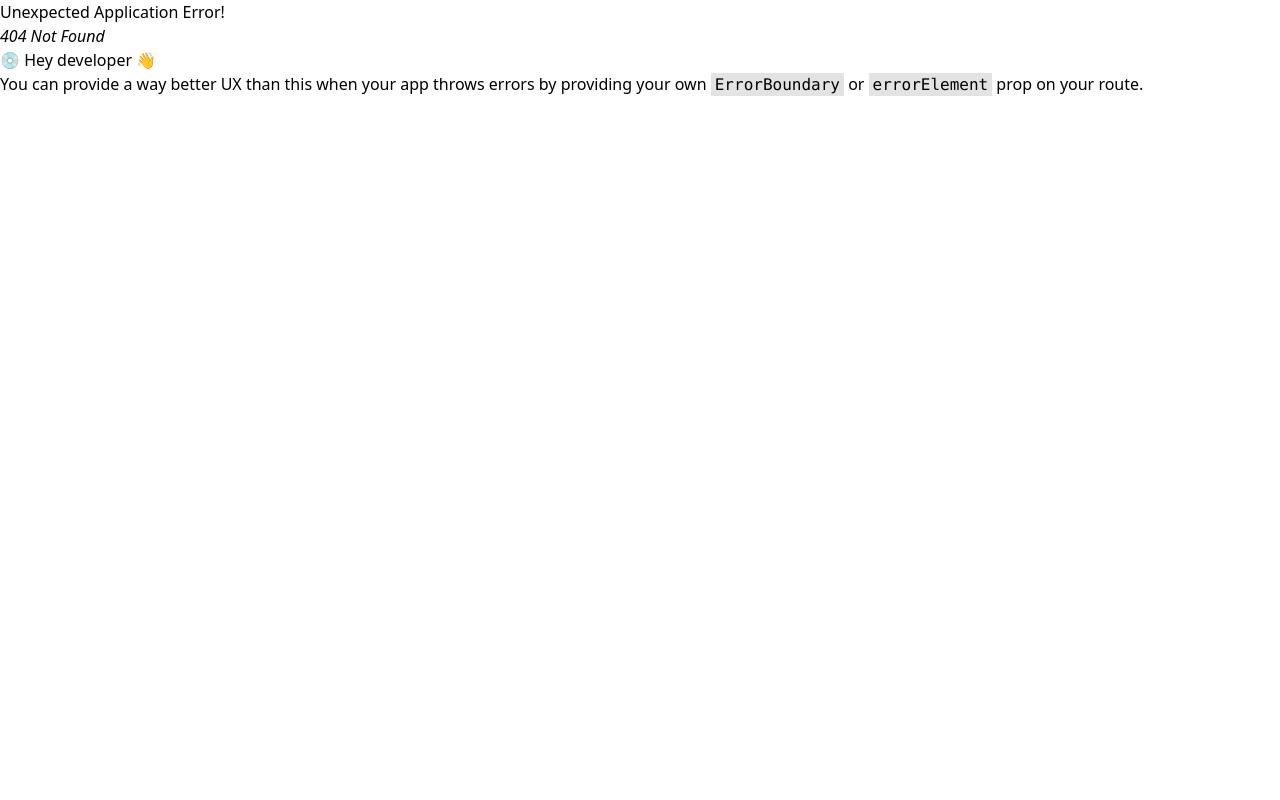
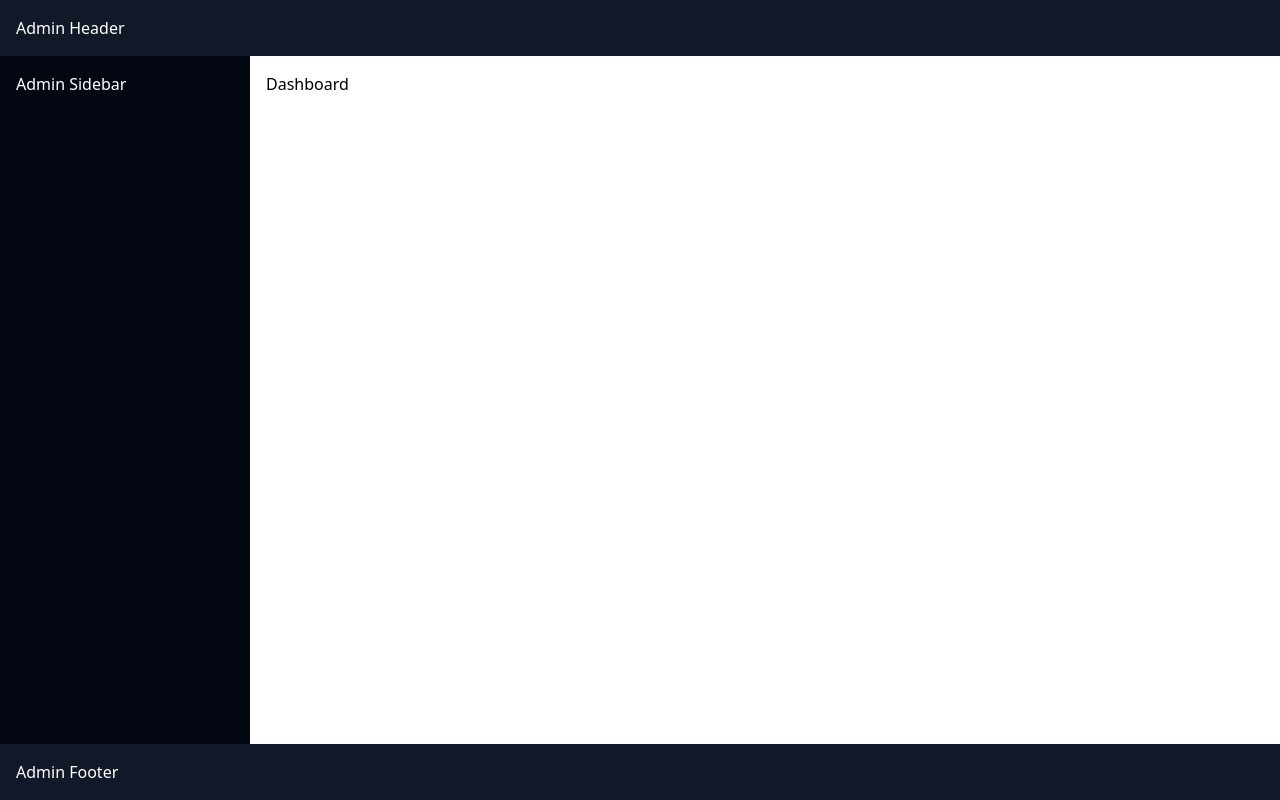
Before and after one commit to Hayyanshaikh/shop, a React (Vite) app in the folder client/: page /admin in a window 1280 px wide. Before the commit this address had no page. Built offline with nearby package versions, Linux system fonts and the light colour scheme.

Commit message:
Create Dashboard Layout

```diff
--- /dev/null
+++ b/client/src/admin/AdminLayout.jsx
@@ -0,0 +1,22 @@
+import React from 'react'
+import { Outlet } from 'react-router-dom';
+import Header from './components/Header.jsx'
+import Footer from './components/Footer.jsx'
+import Sidebar from './components/Sidebar.jsx'
+
+const AdminLayout = () => {
+	return (
+		<>
+			<Header/>
+			<div className="admin_main flex flex-grow">
+				<Sidebar/>
+				<main className="admin_content flex-1 p-4 bg-white">
+					<Outlet/>
+				</main>
+			</div>
+			<Footer/>
+		</>
+	)
+}
+
+export default AdminLayout
--- /dev/null
+++ b/client/src/admin/components/Footer.jsx
@@ -0,0 +1,11 @@
+import React from 'react'
+
+const Footer = () => {
+	return (
+		<div className="admin_footer bg-gray-900 text-white p-4">
+			Admin Footer
+		</div>
+	)
+}
+
+export default Footer
--- /dev/null
+++ b/client/src/admin/components/Header.jsx
@@ -0,0 +1,11 @@
+import React from 'react'
+
+const Header = () => {
+	return (
+		<div className="admin_header bg-gray-900 text-white p-4">
+			Admin Header
+		</div>
+	)
+}
+
+export default Header
--- /dev/null
+++ b/client/src/admin/components/Sidebar.jsx
@@ -0,0 +1,11 @@
+import React from 'react'
+
+const Sidebar = () => {
+	return (
+		<div className="admin_sidebar bg-gray-950 text-white p-4 flex-grow-0 flex-shrink-0 w-[250px] flex-[250px] fixed top-0 h-full  md:h-auto md:self-stretch md:relative">
+			Admin Sidebar
+		</div>
+	)
+}
+
+export default Sidebar
--- /dev/null
+++ b/client/src/admin/pages/Dashboard.jsx
@@ -0,0 +1,11 @@
+import React from 'react'
+
+const Dashboard = () => {
+	return (
+		<div>
+			Dashboard
+		</div>
+	)
+}
+
+export default Dashboard
--- a/client/src/routes/routes.jsx
+++ b/client/src/routes/routes.jsx
@@ -9,6 +9,8 @@ import UserProfile from '../theme/pages/UserProfile.jsx';
 import Login from '../theme/pages/Login.jsx';
 import Signup from '../theme/pages/Signup.jsx';
 import ThemeLayout from '../theme/ThemeLayout.jsx';
+import AdminLayout from '../admin/AdminLayout.jsx';
+import Dashboard from '../admin/pages/Dashboard.jsx';
 
 const routes = [
   {
@@ -51,9 +53,18 @@ const routes = [
         path: 'signup',
         element: <Signup />,
       },
-
     ],
   },
+  {
+    path:'admin',
+    element: <AdminLayout />,
+    children:[
+      {
+        index: true,
+        element: <Dashboard />,
+      }
+    ]
+  }
 ];
 
 export default routes;
--- a/client/src/store/slices/AuthSlice.js
+++ b/client/src/store/slices/AuthSlice.js
@@ -3,7 +3,7 @@ import { registerUser, loginUser } from '../actions/authActions.js'
 
 const initialState = {
   user: null,
-  auth: false,
+  auth: true,
 };
 
 export const AuthSlice = createSlice({
--- a/client/src/theme/pages/Home.jsx
+++ b/client/src/theme/pages/Home.jsx
@@ -3,14 +3,12 @@ import Button from '../../components/Button.jsx';
 import Alert from '../../components/Alert.jsx';
 import ProductCard_v1 from '../components/ProductCard_v1.jsx';
 import ProductCard_v2 from '../components/ProductCard_v2.jsx';
-  import { useSelector } from "react-redux";
 import CategoryCard from '../components/CategoryCard.jsx';
 import productData from '../../json_files/porducts.json';
 import categoriesData from '../../json_files/categories.json';
 
 const Home = () => {
   const [alert, setAlert] = useState(null);
-  const user = useSelector(state => state.authentication.user);
   const featuredData = [...categoriesData.filter(category => category.featured),
     ...categoriesData.flatMap(category => category.subcategories.filter(subcategory => subcategory.featured))
   ];
@@ -26,16 +24,6 @@ const Home = () => {
       setAlert(null);
     }, 3000)
   }
-  useEffect(() => {
-    setAlert({
-      type: "success",
-      message: user && user.message
-    });
-
-    setTimeout(()=>{
-      setAlert(null);
-    }, 3000)
-  }, [])
   return (
     <>
       {alert && <Alert type={alert.type} message={alert.message} />}
```
